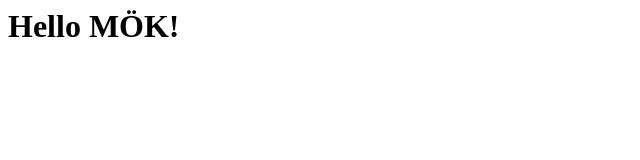
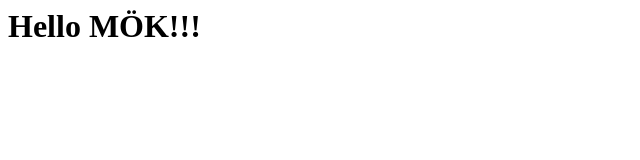
Before and after one commit to cztamas/medvematek-test-app, a website: page static/index.html in a window 1280 px wide. Shown: the full height of the page, 0-640 px from the left. Drawn offline with Linux system fonts and the light colour scheme.

Commit message:
irrelevant stuff

```diff
--- a/static/index.html
+++ b/static/index.html
@@ -1,7 +1,7 @@
 <html>
   <body>
     <h1>
-      Hello MÖK!
+      Hello MÖK!!!
     </h1>
   </body>
 </html>
```
